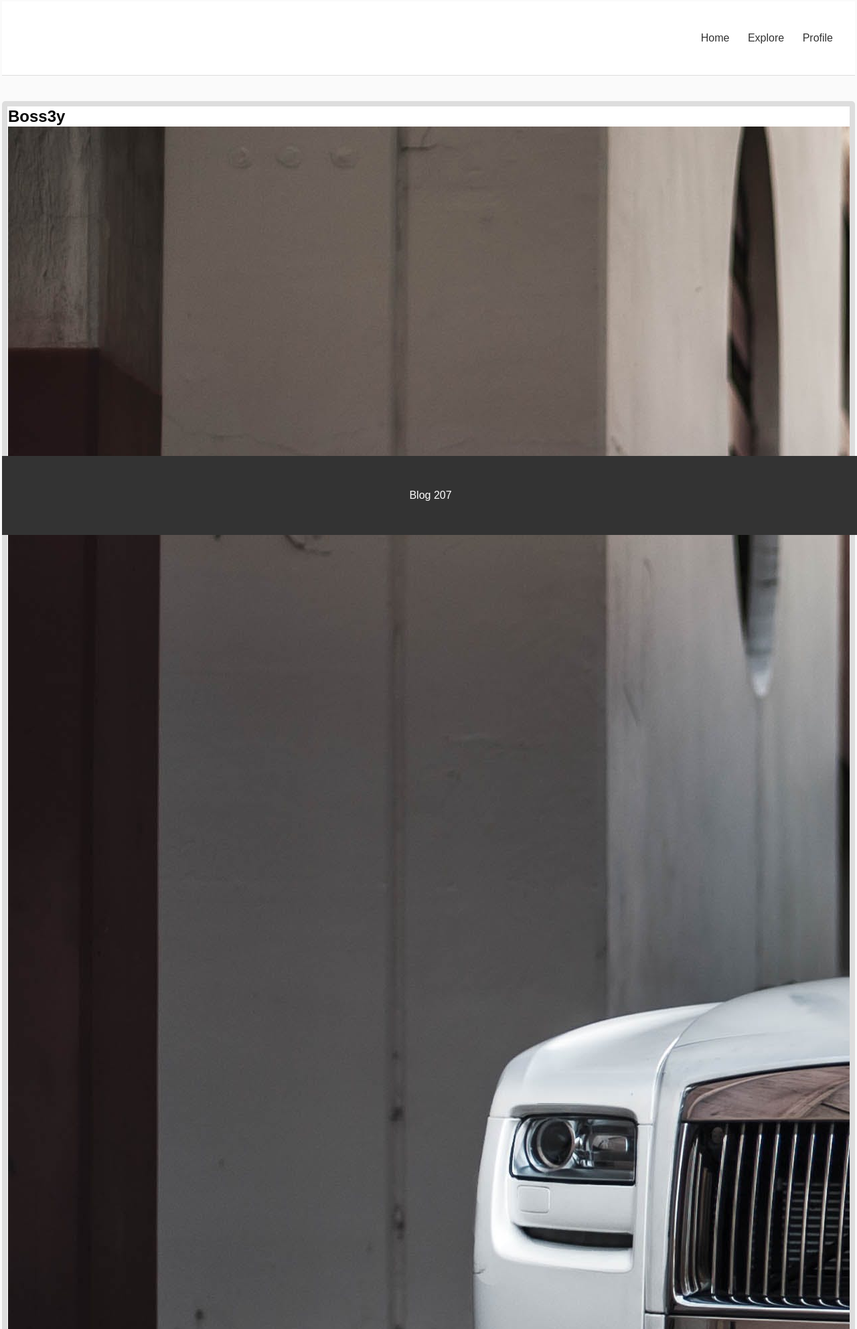
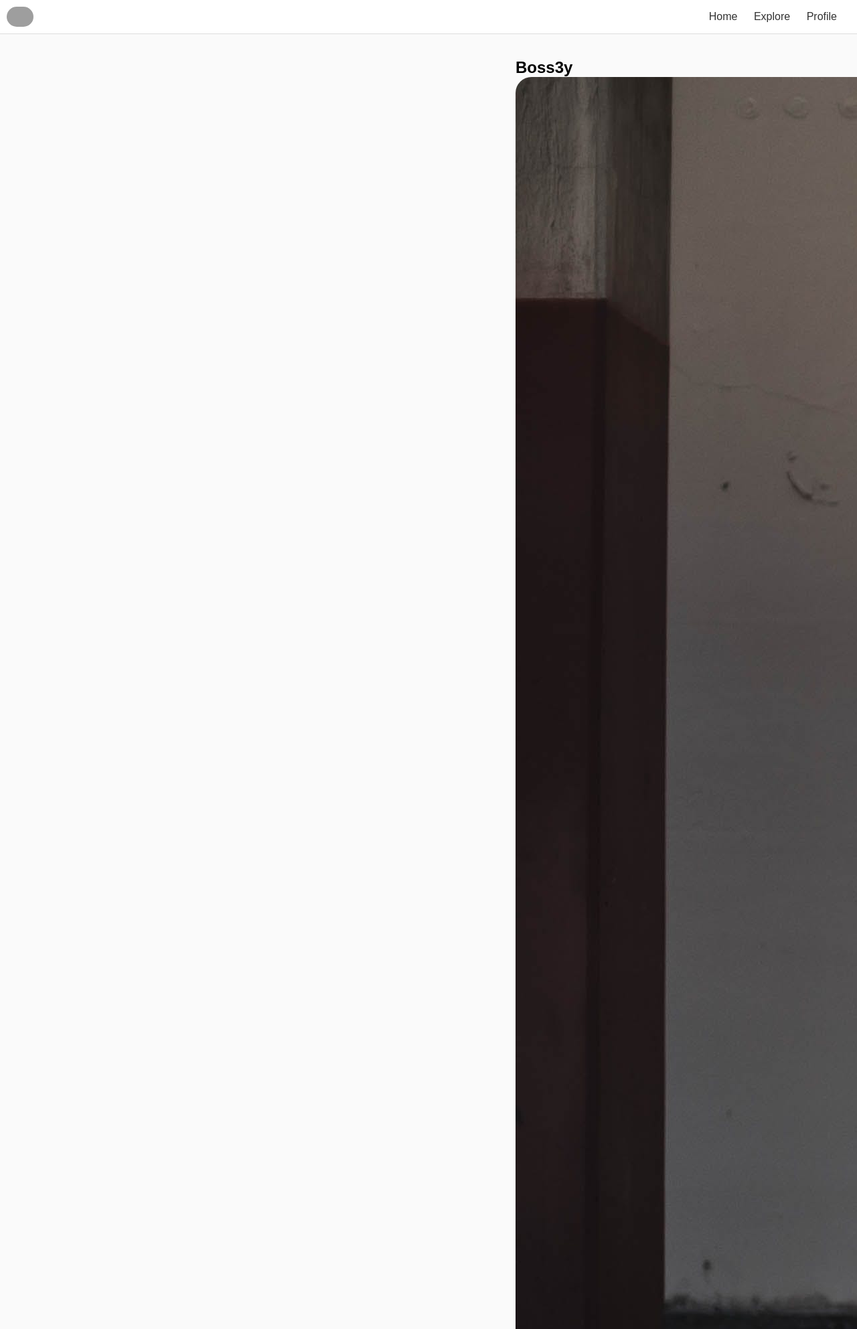
Before and after one commit to GregoriusVHP/Project-Website, a PHP site: page / in a window 1280 px wide. Shown: the top 1985 px of the page at 67% size. Run offline with PHP 8.4, Linux system fonts and the light colour scheme; grey boxes are pictures that could not be loaded.

Commit message:
Update stylesheet.css

```diff
--- a/WEB2/stylesheet.css
+++ b/WEB2/stylesheet.css
@@ -1,13 +1,13 @@
-* { /* Reset CSS */
+/* Reset CSS */
+* {
   box-sizing: border-box;
-  margin: 1px;
+  margin: 0px;
   padding-left: 0px;
 }
 
 body {
   font-family: Arial, sans-serif;
   background-color: #fafafa;
-
 }
 
 header {
@@ -24,10 +24,13 @@ header {
   font-weight: bold;
 }
 
-.logo img {
-  padding: 40px;
-  width: 15%;
+.logo img{
+  border-radius: 4rem;
+  display: grid;
+  width: 10%;
+  height: 2%;
 }
+
 nav ul {
   list-style-type: none;
   padding: 0;
@@ -43,21 +46,16 @@ nav ul li a {
   color: #333;
 }
 
-main {
-  padding: 10px 20px 10px 30px;
-  margin-left: 100px;
-}
-
 .post {
-  margin-bottom: 80px;
-  background-color: #fff;
-  border: 8px solid #ddd;
-  border-radius: 5px;
+  margin-left: 770px;
+  display: grid;
   overflow: hidden;
 }
 
+
 .post img {
   object-fit: fill;
+  border-radius: 1.5rem;
   width:auto;
   height: auto;
   display:grid;
@@ -73,11 +71,9 @@ main {
 }
 
 footer {
-  background-color: #333;
-  color: #fff;
+  display: block;
   text-align: center;
-  padding: 50px 0;
-  position: fixed;
-  bottom: 0;
-  width: 100%;
+  padding: 40px;
+  background-color: rgb(44, 44, 44);
+  color: white;
 }
```
